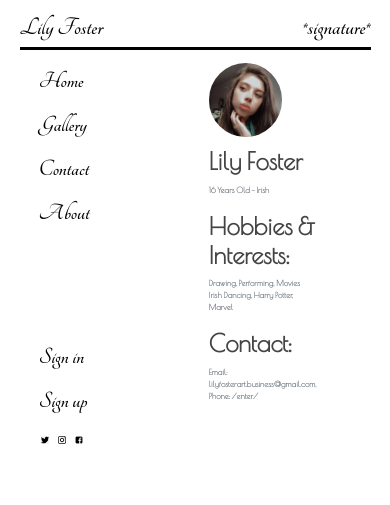
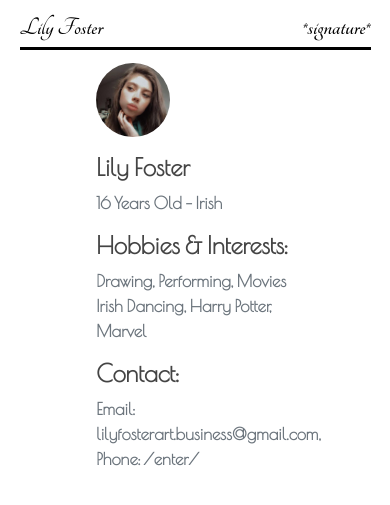
Before and after one commit to MatthewFoster02/lily-foster-art, a Python web app: template ProjectLily/src/templates/about.html in a window 390 px wide. Shown: the top 505 px of the page. Run offline with Jinja, Linux system fonts and the light colour scheme; the template is opened without the code that fills it, so the values that code supplies are empty; some libraries are stand-ins or nearby versions.

Commit message:
Sidebar hidden when screen small
The sidebar is now hidden when the screen width is less than 800px

```diff
--- a/ProjectLily/src/art/routes.py
+++ b/ProjectLily/src/art/routes.py
@@ -27,7 +27,7 @@ def view_image(image_id):
     """
     image = ArtImages.query.get_or_404(image_id)
     print(f"MAYDAY: {image.filename}")
-    return render_template('viewimage.html', title=image.title, image=image)
+    return render_template('viewimage.html', image=image)
 
 @art.route("/shop")
 def shop():
--- a/ProjectLily/src/static/style.css
+++ b/ProjectLily/src/static/style.css
@@ -7,6 +7,7 @@ body{
   color: black;
   background-color: white;
   padding-bottom: 2%;
+  overflow-x: hidden;
 }
 
 h1, h2, h3, h4, h5, h6 {
@@ -119,6 +120,14 @@ a, a:hover{
   .galleryIMG:hover {
     transform: scale(1.05);
   }
+
+  .sidebar{
+    display: none !important;
+  }
+
+  .sidebar-col{
+    display: none !important;
+  }
 }
 
 .hover-underline-animation {
@@ -200,7 +209,7 @@ a, a:hover{
 }
 
 .text-secondary{
-  font-size: clamp(0.5rem, 1vw + 0.25rem, 1rem);
+  font-size: clamp(1rem, 1vw + 0.8rem, 1.5rem);
   margin-inline: clamp(10%, 4vw + 15%, 25%);
 }
 
--- a/ProjectLily/src/templates/layout.html
+++ b/ProjectLily/src/templates/layout.html
@@ -50,7 +50,7 @@
         </div>
 
         <div class="containerMainBody">
-            <div class="col">
+            <div class="col sidebar-col">
                 <div class="sidebar">
                     <a class="hover-underline-animation" href="{{ url_for('main.index') }}">Home</a><br>
 
--- a/ProjectLily/src/users/routes.py
+++ b/ProjectLily/src/users/routes.py
@@ -131,7 +131,7 @@ def request_password_reset():
         else:
             return redirect(url_for('users.signin'))
 
-    return render_template('request_password_reset.html', title='Reset Password', form=form)
+    return render_template('request_password_reset.html', form=form)
 
 @users.route('/request_password_reset/<token>', methods=['GET', 'POST'])
 def reset_password(token):
@@ -154,4 +154,4 @@ def reset_password(token):
             return redirect(url_for('users.account'))
         else:
             return redirect(url_for('users.signin'))
-    return render_template('reset_password.html', title='Reset Password', form=form)
+    return render_template('reset_password.html', form=form)
```
